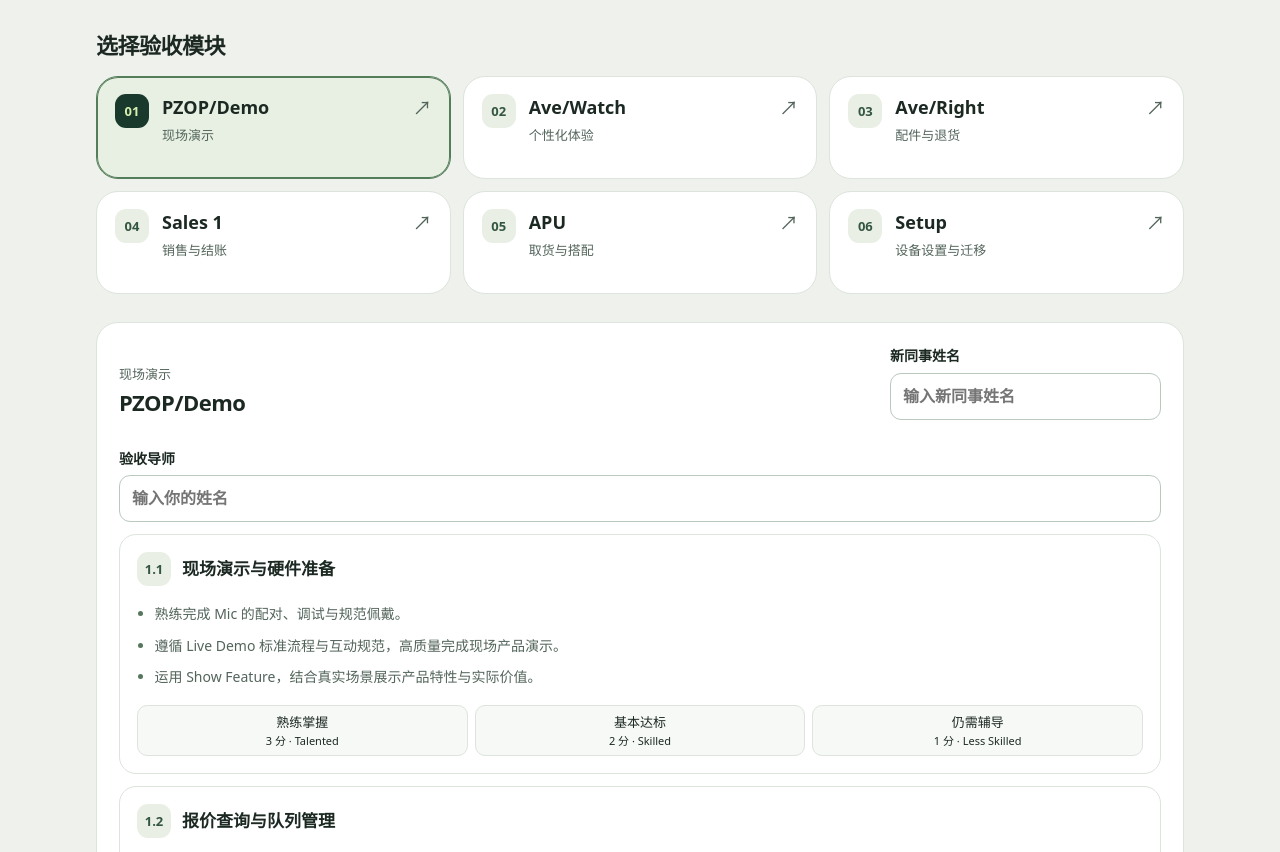
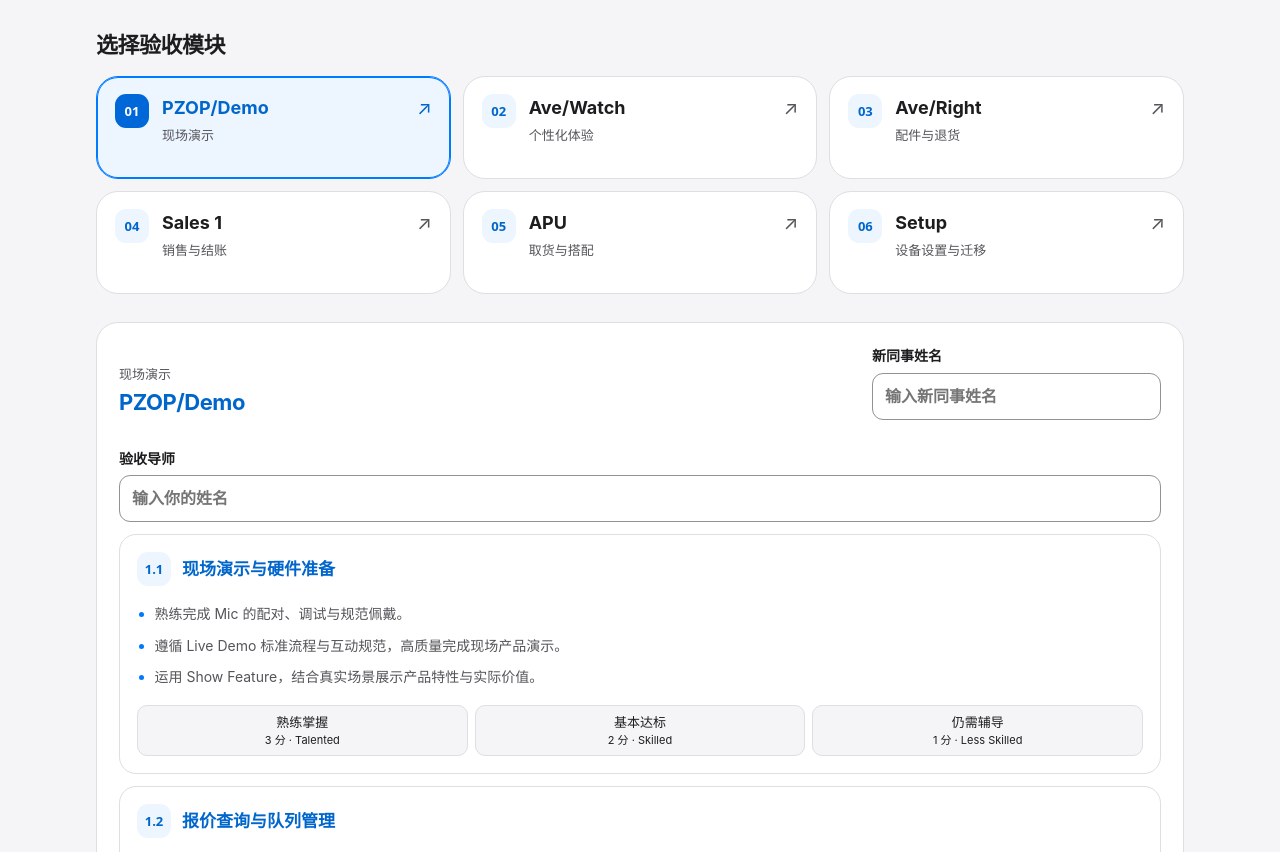
Before and after one commit to LucianLei/qb-learning-validation-web, a plain HTML site: page index.html in a window 1280 px wide. Shown: the part 299-1151 px from the top of the page. Drawn offline with Linux system fonts and the light colour scheme.

Commit message:
Refresh learning validation with Apple-style blue accents

```diff
--- a/index.html
+++ b/index.html
@@ -3,18 +3,18 @@
 <head>
 <meta charset="utf-8">
 <meta name="viewport" content="width=device-width,initial-scale=1">
-<meta name="theme-color" content="#eff1ec">
+<meta name="theme-color" content="#f5f5f7">
 <title>QB 学习验收</title>
 <style>
-:root{color-scheme:light;--ink:#1c2922;--muted:#53655b;--green:#18392b;--line:#dce4dc;--white:#fff;--paper:#eff1ec;--accent:#d9efb1;--radius:22px;font-family:"PingFang SC","Hiragino Sans GB","Microsoft YaHei",system-ui,sans-serif}
-*{box-sizing:border-box}body{margin:0;color:var(--ink);background:var(--paper);line-height:1.55}button,textarea,select,input{font:inherit}button{cursor:pointer}button:disabled{cursor:default;opacity:.52}button:focus-visible,a:focus-visible,select:focus-visible,input:focus-visible,textarea:focus-visible,summary:focus-visible{outline:3px solid #537a44;outline-offset:3px}button{color:inherit}a{color:inherit}
-.shell{max-width:1152px;margin:auto;padding:0 32px}.top{background:#fff;border-bottom:1px solid var(--line)}.bar{display:flex;min-height:72px;justify-content:space-between;align-items:center;gap:20px}.brand{display:flex;gap:11px;align-items:center;font-weight:750;white-space:nowrap}.mark{background:var(--green);color:var(--accent);display:grid;place-items:center;width:36px;height:36px;border-radius:11px;font-size:13px;letter-spacing:.025em}.tabs{display:flex;gap:4px;background:var(--paper);padding:4px;border-radius:12px}.tab{border:0;background:transparent;padding:8px 15px;border-radius:8px;white-space:nowrap;font-size:14px}.tab[aria-current="page"]{background:#fff;font-weight:700;box-shadow:0 1px 4px #17392b19}.account{font-size:13px;color:var(--muted);text-align:right;max-width:205px;overflow-wrap:anywhere}.account:empty{display:none}
-main{padding-top:36px!important;padding-bottom:60px!important}.hero{background:radial-gradient(ellipse at top right,#3d6042 0%,transparent 55%),var(--green);color:#fff;border-radius:27px;padding:36px 38px;display:flex;align-items:center;justify-content:space-between;gap:24px;min-height:190px}.hero h1{margin:0 0 7px;font-size:clamp(32px,5vw,47px);letter-spacing:-.055em;line-height:1.16}.hero p{margin:0;color:#e7eee6;font-size:15px}.hero-tags{display:flex;gap:9px;flex-wrap:wrap}.hero-tags span{color:var(--accent);padding:8px 12px;border:1px solid #ffffff45;border-radius:99px;font-size:13px;white-space:nowrap}
-h2{font-size:22px;letter-spacing:-.023em;margin:0 0 14px}h3{font-size:17px;margin:0}.section{margin-top:28px}.sub{color:var(--muted);font-size:13px}.grid{display:grid;grid-template-columns:repeat(3,minmax(0,1fr));gap:12px}.card,.pane{background:#fff;border:1px solid var(--line);border-radius:var(--radius)}.pane{padding:22px}.module{padding:17px 18px;text-align:left;width:100%;min-height:103px;display:flex;align-items:flex-start;gap:13px;transition:border-color .15s,background .15s}.module:hover{border-color:#7c9a85}.module[aria-pressed="true"]{background:#e8f0e4;border:1px solid #547d59;box-shadow:inset 0 0 0 1px #547d59}.module strong{display:block;font-size:18px;word-break:break-word}.module .arrow{margin-left:auto;color:var(--muted);font-size:19px}.token{background:#e9efe5;color:#335641;border-radius:11px;display:grid;place-items:center;flex:none;width:34px;height:34px;font:700 13px system-ui}.module[aria-pressed="true"] .token{background:var(--green);color:var(--accent)}.form-head{display:flex;gap:16px;align-items:end;justify-content:space-between;flex-wrap:wrap}.form-head h2{margin:0}.form-head label{min-width:min(100%,240px)}
-label,.label{display:block;font-size:14px;font-weight:650}select,input,textarea{display:block;width:100%;min-width:0;margin-top:6px;border:1px solid #b9c9be;border-radius:11px;background:#fff;padding:10px 12px;color:var(--ink);font-size:16px}textarea{resize:vertical;min-height:88px}
-.criteria{display:grid;gap:10px;margin:17px 0;color:var(--muted);padding-left:1.25em;font-size:14px}.criteria li::marker{color:#55775d}.item{border:1px solid var(--line);border-radius:17px;padding:17px;margin:12px 0}.item-title{display:flex;align-items:center;gap:11px}.ratings{display:grid;grid-template-columns:repeat(3,minmax(0,1fr));gap:7px}.rating{border:1px solid var(--line);background:#f7f9f6;border-radius:10px;min-height:47px;padding:6px 3px;font-size:13px}.rating[aria-pressed="true"]{background:#dfeecf;border-color:#55775d;color:#1c3928;font-weight:750}.rating span{display:block;font-size:11px}.actions{display:flex;align-items:center;justify-content:space-between;gap:14px;margin-top:18px;flex-wrap:wrap}.primary,.secondary{border:1px solid transparent;border-radius:11px;font-weight:700;padding:10px 16px}.primary{background:var(--green);color:#fff}.primary:hover:enabled{background:#29533e}.secondary{background:#fff;border-color:#a9bbad}.secondary:hover{background:#edf4eb}.notice{display:block;margin-top:13px;color:var(--muted);font-size:14px}.notice:empty{display:none}.error{color:#983930}.notice a{font-weight:700}
-.stats{display:grid;grid-template-columns:repeat(4,minmax(0,1fr));gap:10px;margin:18px 0}.stat{padding:14px;border:1px solid var(--line);border-radius:13px;background:#f8faf7;font-size:13px;color:var(--muted)}.stat b{font-size:25px;color:var(--ink);display:block;font-variant-numeric:tabular-nums}.dashboard-grid{display:grid;grid-template-columns:minmax(235px,.7fr) minmax(0,1.8fr);gap:15px;align-items:start}.roster{display:grid;gap:7px;margin-top:14px}.person{display:flex;align-items:center;justify-content:space-between;gap:10px;min-width:0;width:100%;background:#f6f8f4;text-align:left;border:1px solid transparent;border-radius:10px;padding:10px}.person[aria-pressed="true"]{border-color:#64866b;background:#e7efe3}.person b,.muteline{overflow-wrap:anywhere}.person .sub{white-space:nowrap}.person:first-child{margin-top:0}
-details{border:1px solid var(--line);border-radius:13px;margin:8px 0;background:#fff}summary{cursor:pointer;list-style:none;padding:13px;display:flex;align-items:center;justify-content:space-between;gap:8px}summary::-webkit-details-marker{display:none}summary::after{content:"＋";color:var(--muted);margin-left:2px}details[open]>summary::after{content:"−"}summary .push{margin-left:auto}.detail{padding:0 13px 13px}.pill{display:inline-block;padding:4px 8px;background:#edf0ec;border-radius:99px;color:#46574c;font-size:12px;white-space:nowrap}.pill.good{background:#deedce;color:#254c35}.pill.help{background:#ffebcb;color:#67440a}.result-line{display:flex;justify-content:space-between;gap:12px;border-top:1px solid var(--line);padding:8px 0;font-size:14px}.note{white-space:pre-wrap;overflow-wrap:anywhere;font-size:14px;margin:7px 0}.meta{color:var(--muted);font-size:13px;overflow-wrap:anywhere}.history{margin-top:13px}.history article{border-top:1px solid var(--line);padding:10px 0}.sample{display:inline-block;margin-bottom:16px;border-radius:8px;padding:5px 9px;background:#fff4d9;color:#603d09;font-size:13px}.empty{padding:15px 0;color:var(--muted);font-size:14px}.inline-form{display:flex;align-items:end;gap:8px;margin-top:12px}.inline-form label{flex:1;min-width:0}.visually-hidden{position:absolute;clip:rect(0,0,0,0);clip-path:inset(50%);width:1px;height:1px;overflow:hidden;white-space:nowrap}
+:root{color-scheme:light;--ink:#1d1d1f;--muted:#55555a;--mac-blue:#007aff;--blue-text:#0066cc;--blue-button:#0067d8;--blue-tint:#edf5ff;--line:#dedee3;--white:#fff;--paper:#f5f5f7;--radius:22px;accent-color:var(--mac-blue);font-family:-apple-system,BlinkMacSystemFont,"PingFang SC","Hiragino Sans GB","Microsoft YaHei",system-ui,sans-serif}
+*{box-sizing:border-box}body{margin:0;color:var(--ink);background:var(--paper);line-height:1.55}button,textarea,select,input{font:inherit}button{cursor:pointer}button:disabled{cursor:default;opacity:.52}button:focus-visible,a:focus-visible,select:focus-visible,input:focus-visible,textarea:focus-visible,summary:focus-visible{outline:3px solid var(--mac-blue);outline-offset:3px}button{color:inherit}a{color:inherit}
+.shell{max-width:1152px;margin:auto;padding:0 32px}.top{background:#fff;border-bottom:1px solid var(--line)}.bar{display:flex;min-height:72px;justify-content:space-between;align-items:center;gap:20px}.brand{display:flex;gap:11px;align-items:center;font-weight:750;white-space:nowrap}.mark{background:var(--blue-tint);color:var(--blue-text);display:grid;place-items:center;width:36px;height:36px;border-radius:11px;font-size:13px;letter-spacing:.025em}.tabs{display:flex;gap:4px;background:var(--paper);padding:4px;border-radius:12px}.tab{border:0;background:transparent;padding:8px 15px;border-radius:8px;white-space:nowrap;font-size:14px}.tab[aria-current="page"]{background:#fff;color:var(--blue-text);font-weight:700;box-shadow:0 1px 4px #00000014}.account{font-size:13px;color:var(--muted);text-align:right;max-width:205px;overflow-wrap:anywhere}.account:empty{display:none}
+main{padding-top:36px!important;padding-bottom:60px!important}.hero{background:var(--white);border:1px solid var(--line);border-radius:27px;padding:36px 38px;display:flex;align-items:center;justify-content:space-between;gap:24px;min-height:190px}.hero h1{margin:0 0 7px;font-size:clamp(32px,5vw,47px);letter-spacing:-.055em;line-height:1.16}.hero p{margin:0;color:var(--muted);font-size:15px}.hero-tags{display:flex;gap:9px;flex-wrap:wrap}.hero-tags span{color:var(--blue-text);background:var(--blue-tint);padding:8px 12px;font-weight:650;border-radius:99px;font-size:13px;white-space:nowrap}
+h2{font-size:22px;letter-spacing:-.023em;margin:0 0 14px}h3{font-size:17px;margin:0}.section{margin-top:28px}.sub{color:var(--muted);font-size:13px}.grid{display:grid;grid-template-columns:repeat(3,minmax(0,1fr));gap:12px}.card,.pane{background:#fff;border:1px solid var(--line);border-radius:var(--radius)}.pane{padding:22px}.module{padding:17px 18px;text-align:left;width:100%;min-height:103px;display:flex;align-items:flex-start;gap:13px;transition:border-color .15s,background .15s}.module:hover{border-color:var(--mac-blue)}.module[aria-pressed="true"]{background:var(--blue-tint);border:1px solid var(--mac-blue);box-shadow:inset 0 0 0 1px var(--mac-blue)}.module strong{display:block;font-size:18px;word-break:break-word}.module .arrow{margin-left:auto;color:var(--muted);font-size:19px}.token{background:var(--blue-tint);color:var(--blue-text);border-radius:11px;display:grid;place-items:center;flex:none;width:34px;height:34px;font:700 13px system-ui}.module[aria-pressed="true"] strong,.module[aria-pressed="true"] .arrow{color:var(--blue-text)}.module[aria-pressed="true"] .token{background:var(--blue-button);color:var(--white)}.form-head{display:flex;gap:16px;align-items:end;justify-content:space-between;flex-wrap:wrap}.form-head h2{margin:0;color:var(--blue-text)}.form-head label{min-width:min(100%,240px)}
+label,.label{display:block;font-size:14px;font-weight:650}select,input,textarea{display:block;width:100%;min-width:0;margin-top:6px;border:1px solid #919197;border-radius:11px;background:#fff;padding:10px 12px;color:var(--ink);font-size:16px}textarea{resize:vertical;min-height:88px}
+.criteria{display:grid;gap:10px;margin:17px 0;color:var(--muted);padding-left:1.25em;font-size:14px}.criteria li::marker{color:var(--mac-blue)}.item{border:1px solid var(--line);border-radius:17px;padding:17px;margin:12px 0}.item-title{display:flex;align-items:center;gap:11px}.item-title h3{color:var(--blue-text)}.ratings{display:grid;grid-template-columns:repeat(3,minmax(0,1fr));gap:7px}.rating{border:1px solid var(--line);background:#f5f5f7;border-radius:10px;min-height:47px;padding:6px 3px;font-size:13px}.rating[aria-pressed="true"]{background:var(--blue-tint);border-color:var(--mac-blue);color:var(--blue-text);font-weight:750}.rating span{display:block;font-size:11px}.actions{display:flex;align-items:center;justify-content:space-between;gap:14px;margin-top:18px;flex-wrap:wrap}.primary,.secondary{border:1px solid transparent;border-radius:11px;font-weight:700;padding:10px 16px}.primary{background:var(--blue-button);color:var(--white);border-radius:999px}.primary:hover:enabled{background:#005bbf}.secondary{background:#fff;color:var(--blue-text);border-color:#a5b5c9}.secondary:hover{background:var(--blue-tint)}.notice{display:block;margin-top:13px;color:var(--muted);font-size:14px}.notice:empty{display:none}.error{color:#a62820}.notice a,#progress{color:var(--blue-text);font-weight:700}#progress{font-variant-numeric:tabular-nums}
+.stats{display:grid;grid-template-columns:repeat(4,minmax(0,1fr));gap:10px;margin:18px 0}.stat{padding:14px;border:1px solid var(--line);border-radius:13px;background:#f5f5f7;font-size:13px;color:var(--muted)}.stat b{font-size:25px;color:var(--blue-text);display:block;font-variant-numeric:tabular-nums}.dashboard-grid{display:grid;grid-template-columns:minmax(235px,.7fr) minmax(0,1.8fr);gap:15px;align-items:start}.roster{display:grid;gap:7px;margin-top:14px}.person{display:flex;align-items:center;justify-content:space-between;gap:10px;min-width:0;width:100%;background:#f5f5f7;text-align:left;border:1px solid transparent;border-radius:10px;padding:10px}.person[aria-pressed="true"]{border-color:var(--mac-blue);background:var(--blue-tint)}.person[aria-pressed="true"] b{color:var(--blue-text)}.person b,.muteline{overflow-wrap:anywhere}.person .sub{white-space:nowrap}.person:first-child{margin-top:0}
+details{border:1px solid var(--line);border-radius:13px;margin:8px 0;background:#fff}summary{cursor:pointer;list-style:none;padding:13px;display:flex;align-items:center;justify-content:space-between;gap:8px}summary::-webkit-details-marker{display:none}summary::after{content:"＋";color:var(--muted);margin-left:2px}details[open]>summary::after{content:"−"}summary .push{margin-left:auto}.detail{padding:0 13px 13px}.pill{display:inline-block;padding:4px 8px;background:#f0f0f3;border-radius:99px;color:#48484e;font-size:12px;white-space:nowrap}.pill.good{background:#e8f5eb;color:#235b34}.pill.help{background:#fff1dc;color:#704702}.result-line{display:flex;justify-content:space-between;gap:12px;border-top:1px solid var(--line);padding:8px 0;font-size:14px}.note{white-space:pre-wrap;overflow-wrap:anywhere;font-size:14px;margin:7px 0}.meta{color:var(--muted);font-size:13px;overflow-wrap:anywhere}.history{margin-top:13px}.history article{border-top:1px solid var(--line);padding:10px 0}.sample{display:inline-block;margin-bottom:16px;border-radius:8px;padding:5px 9px;background:#fff4d9;color:#603d09;font-size:13px}.empty{padding:15px 0;color:var(--muted);font-size:14px}.inline-form{display:flex;align-items:end;gap:8px;margin-top:12px}.inline-form label{flex:1;min-width:0}.visually-hidden{position:absolute;clip:rect(0,0,0,0);clip-path:inset(50%);width:1px;height:1px;overflow:hidden;white-space:nowrap}
 @media(max-width:740px){.shell{padding:0 19px}.bar{gap:8px;min-height:64px}.account{display:none}.hero{padding:24px;min-height:0;align-items:flex-start;flex-direction:column;gap:17px}.grid{grid-template-columns:repeat(2,minmax(0,1fr))}main{padding-top:20px!important}.dashboard-grid{grid-template-columns:1fr}.pane{padding:16px}.token{width:28px;height:28px}.module{padding:13px 11px;gap:8px;min-height:87px}.module strong{font-size:15px}.module .arrow{display:none}.stats{grid-template-columns:repeat(2,minmax(0,1fr))}.item{padding:12px}.tab{padding:7px 10px}.criteria{margin-top:12px}.section{margin-top:22px}}
 @media(max-width:380px){.shell{padding:0 13px}.brand{gap:6px;font-size:14px}.mark{width:30px;height:30px}.module .sub{font-size:11px}summary{flex-wrap:wrap}.rating{font-size:12px}.hero-tags span{padding:5px 8px}}
 </style>
```
